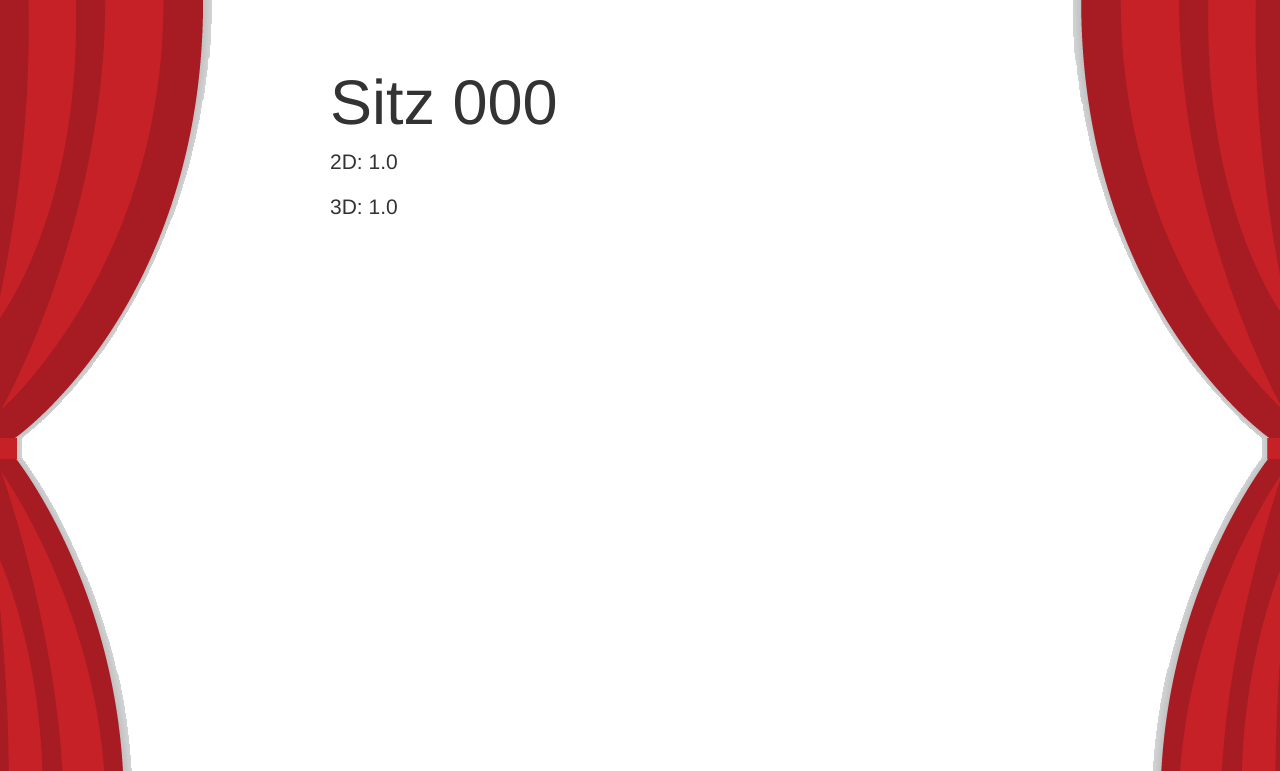
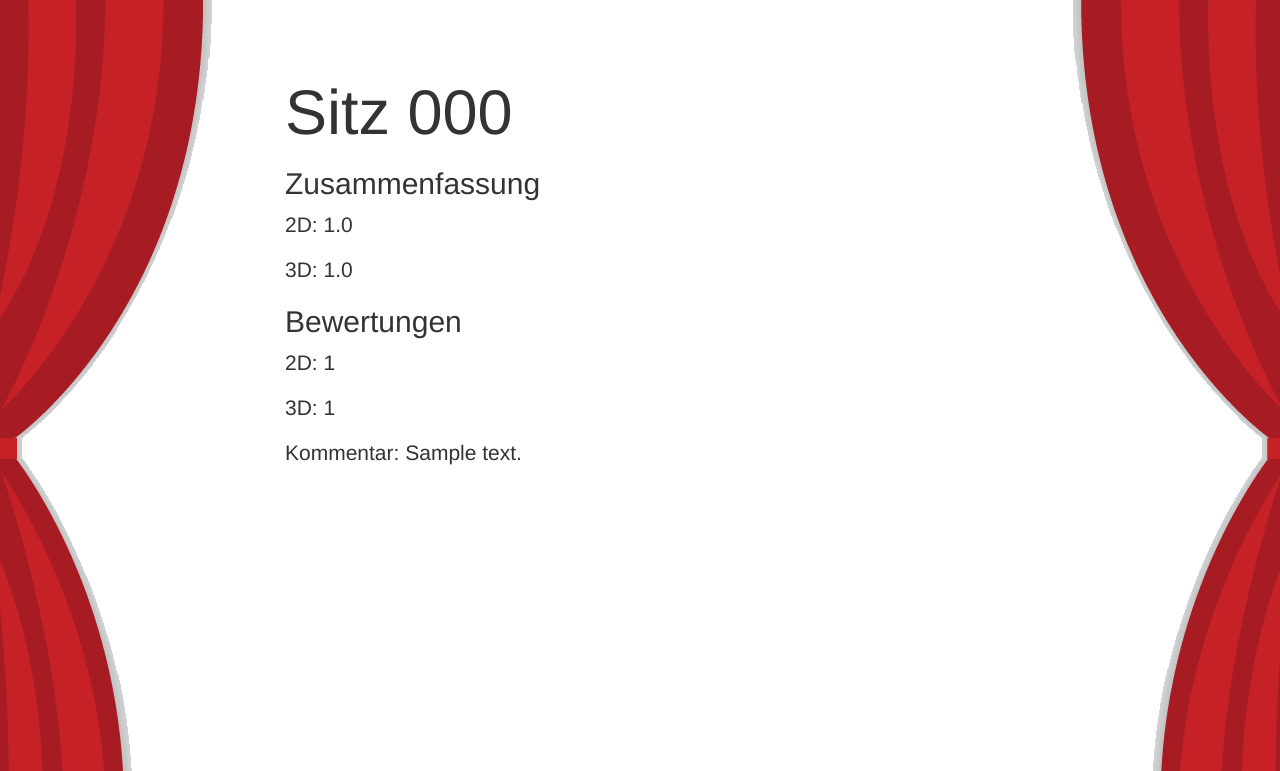
Before and after one commit to emsuiko/cineview, a Django app: page /rating/location/1/cinema/1/hall/1/seat/1/ in a window 1280 px wide. Shown: the top 771 px of the page. Run offline with Django 3.2, Linux system fonts and the light colour scheme; tables that the repository leaves empty hold one stand-in row (values such as "Sample post"); some libraries are stand-ins or nearby versions.

Commit message:
adjust content of seat details page

```diff
--- a/rating/models.py
+++ b/rating/models.py
@@ -50,6 +50,9 @@ class Seat(models.Model):
         else:
             return sum(values) / len(values)
 
+    def ratings(self):
+        return self.rating_set.all()
+
     def __str__(self):
         return "%s" % self.number
 
--- a/rating/static/css/style.css
+++ b/rating/static/css/style.css
@@ -13,6 +13,10 @@
     body {
         background: url(../img/seats.png) no-repeat center bottom;
     }
+}
+
+.container {
+    margin: 10px;
 }
 
 .jumbotron {
--- a/rating/templates/rating/seat.html
+++ b/rating/templates/rating/seat.html
@@ -5,12 +5,22 @@
 
 {% block content %}
 
-    {% if seat %}
-    <p>2D: {{ seat.calculated_2d_rating }}</p>
-    <p>3D: {{ seat.calculated_3d_rating }}</p>
+    {% if seat.ratings %}
+        <h2>Zusammenfassung</h2>
+        <p>2D: {{ seat.calculated_2d_rating }}</p>
+        <p>3D: {{ seat.calculated_3d_rating }}</p>
+
+        <h2>Bewertungen</h2>
+        {% if seat.ratings %}
+            {% for rating in seat.ratings %}
+                <p>2D: {{ rating.view_2d }}</p>
+                <p>3D: {{ rating.view_3d }}</p>
+                <p>Kommentar: {{ rating.comment }}</p>
+            {% endfor %}
+        {% endif %}
 
     {% else %}
-    <p>No seat found.</p>
+        <p>No ratings yet.</p>
     {% endif %}
 
 {% endblock content %}
--- a/rating/views.py
+++ b/rating/views.py
@@ -40,4 +40,9 @@ def hall(request, location_id, cinema_id, hall_id):
 
 def seat(request, location_id, cinema_id, hall_id, seat_id):
     seat_details = Seat.objects.get(id=seat_id)
-    return render(request, 'rating/seat.html', {'seat': seat_details, })
+
+    data = {
+        'seat': seat_details,
+    }
+
+    return render(request, 'rating/seat.html', data)
```
